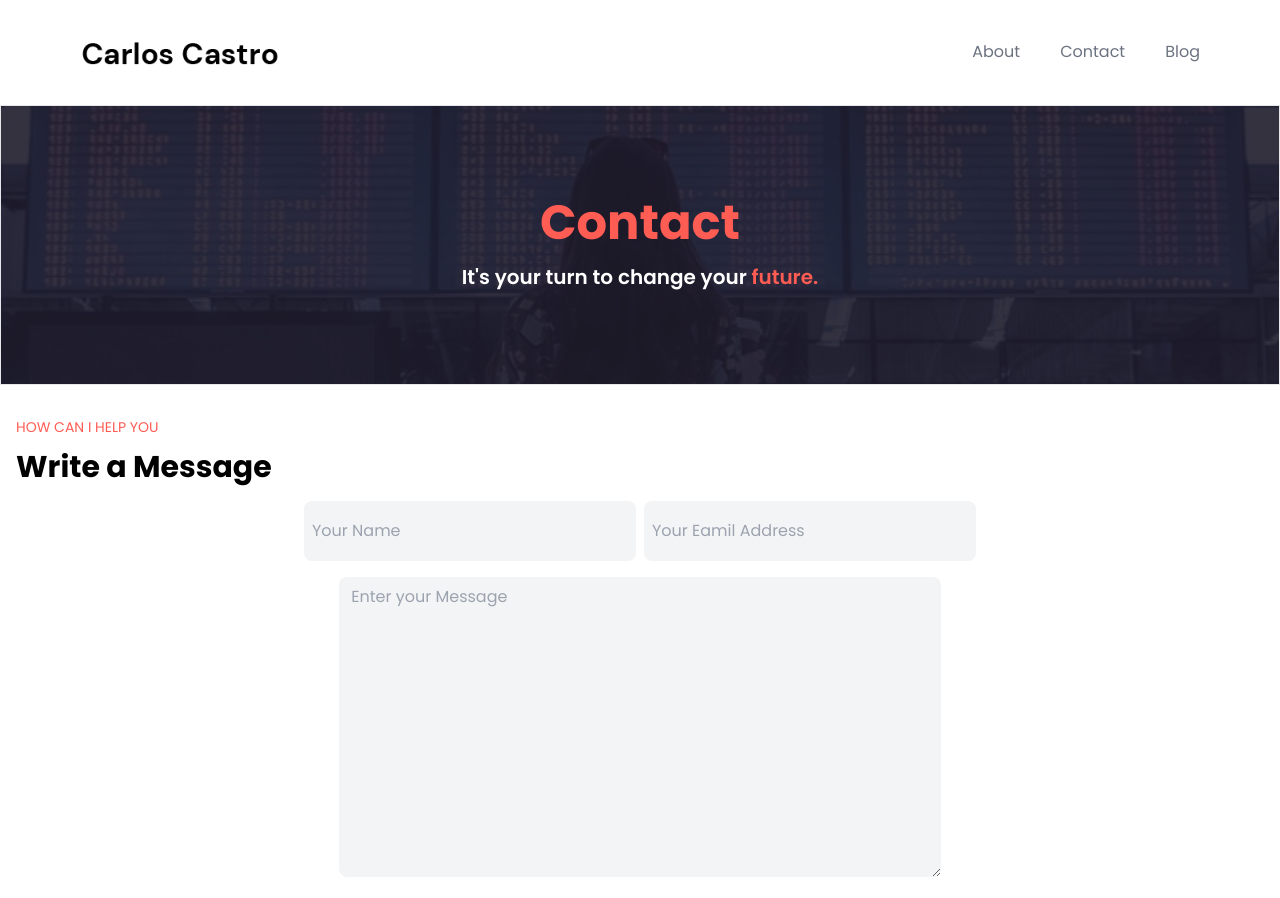
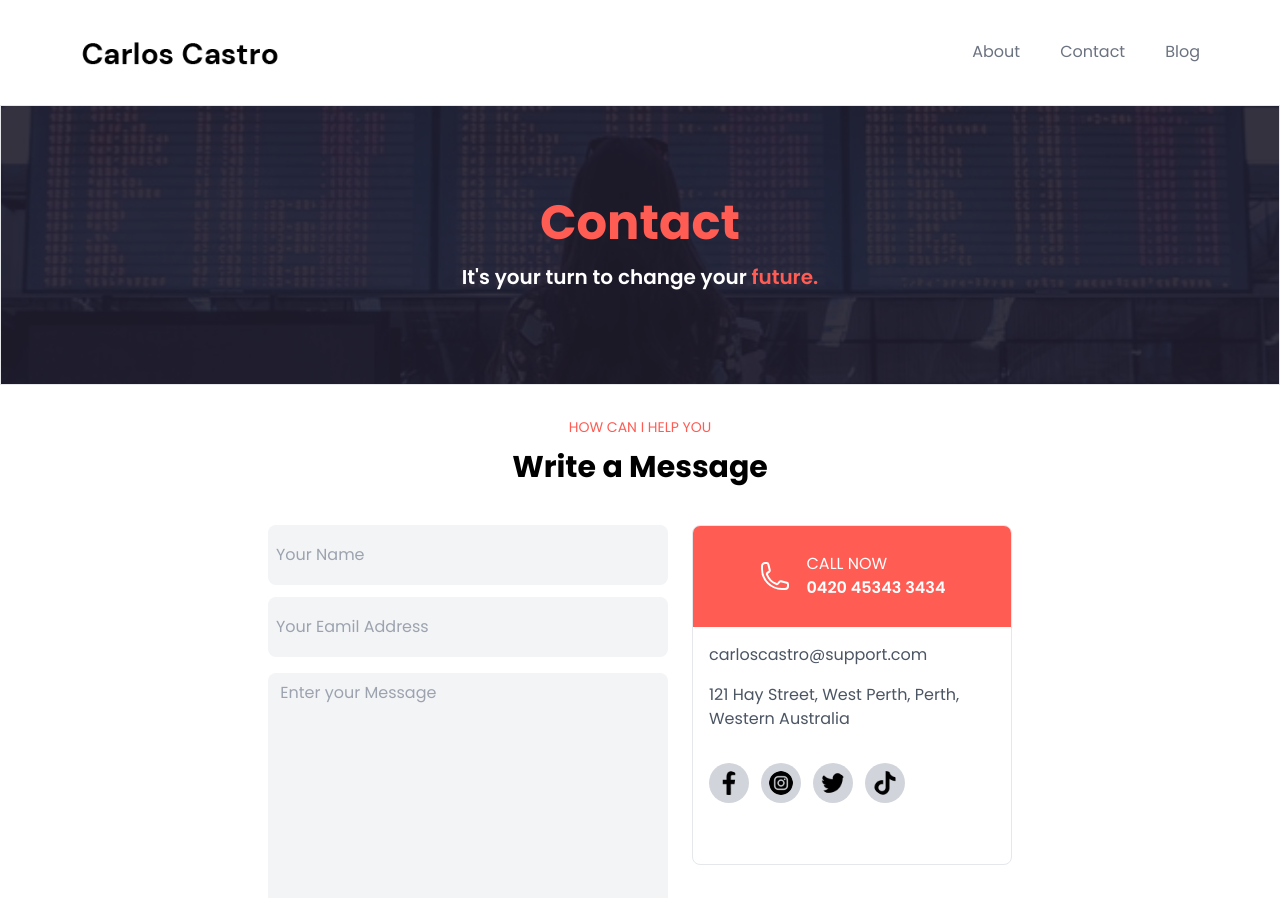
Before and after one commit to MingmaTenzing/carlosmigration, a Next.js app: page /contact in a window 1280 px wide. Shown: the top 898 px of the page. Built offline with nearby package versions, Linux system fonts and the light colour scheme.

Commit message:
form complete

```diff
--- a/src/app/contact/page.tsx
+++ b/src/app/contact/page.tsx
@@ -1,5 +1,12 @@
+"use client";
+
 import Image from "next/image";
 import bg from "../../../assests/Contact Background.jpg";
+import { PhoneIcon } from "@heroicons/react/24/outline";
+import fbicon from "../../../assests/facebook.png";
+import igicon from "../../../assests/ig.png";
+import twitterIcon from "../../../assests/twitter.png";
+import tiktokIcon from "../../../assests/tiktok.png";
 
 type Props = {};
 function Contact({}: Props) {
@@ -26,20 +33,24 @@ function Contact({}: Props) {
         <span className=" bg-[#201c2c] h-full w-full top-0  left-0 bg-opacity-90 absolute "></span>
       </div>
 
-      {/** CONTACT FORM */}
+
       <div className=" p-4 mt-4">
-        <div className=" space-y-3">
+        <div className=" md:text-center space-y-3">
           <p className=" text-sm font-semi uppercase text-orange">
             How Can i help you
           </p>
           <h2 className=" font-bold text-3xl"> Write a Message</h2>
         </div>
       </div>
-      <form className="  space-y-4  flex flex-col justify-center items-center ">
-        <div className=" md:flex md:space-y-0 md:space-x-2 space-y-3">
+
+      <div className=" mt-6 flex flex-col items-center space-y-10 md:flex-row md:space-y-0 md:justify-center md:space-x-6 md:items-start">
+        {/** FORM AND CONTACT DETAILS */}
+        <div>
+          <form className="  space-y-4  flex flex-col justify-center items-center  ">
+            <div className=" space-y-3">
               <div>
                 <input
-              className="  h-[60px]  p-2  min-w-[300px] outline-none bg-gray-100 rounded-lg "
+                  className="  h-[60px]  p-2  min-w-[300px] md:w-[400px] outline-none bg-gray-100 rounded-lg "
                   type="text"
                   required
                   placeholder="Your Name"
@@ -47,7 +58,7 @@ function Contact({}: Props) {
               </div>
               <div>
                 <input
-              className="  h-[60px] p-2   min-w-[300px] outline-none bg-gray-100 rounded-lg "
+                  className="  h-[60px] p-2   min-w-[300px] md:w-[400px] outline-none bg-gray-100 rounded-lg "
                   type="email"
                   required
                   placeholder="Your Eamil Address"
@@ -55,13 +66,68 @@ function Contact({}: Props) {
               </div>
             </div>
             <div>
-          <textarea placeholder=" Enter your Message" className=" p-2  md:w-[602px] bg-gray-100 outline-none   min-w-[300px] rounded-lg h-[300px]" />
+              <textarea
+                placeholder=" Enter your Message"
+                className=" p-2  bg-gray-100 outline-none   min-w-[300px] md:w-[400px] rounded-lg h-[300px]"
+              />
             </div>
             <button className=" font-semibold bg-orange text-white p-4 rounded-lg px-6 hover:scale-105 transition-all ease-linear duration-150 hover:shadow-lg ">
               Submit
             </button>
           </form>
         </div>
+
+        {/** CALL NOW SECTION WITH LOCATION AND DETAILS */}
+        <div className="">
+          <div className=" w-[320px] h-[340px]  rounded-lg overflow-hidden border">
+            <div className=" flex items-center space-x-4 justify-center h-[30%] bg-orange">
+              <PhoneIcon className=" w-8 text-white" />
+              <div className=" font-semi text-white">
+                <h2 className=" uppercase">Call Now</h2>
+                <p className=" font-semibold">0420 45343 3434</p>
+              </div>
+            </div>
+            <div className=" space-y-8 p-4 ">
+              <div className=" space-y-4 text-gray-600">
+                <p>carloscastro@support.com</p>
+                <p>121 Hay Street, West Perth, Perth, Western Australia</p>
+              </div>
+
+              <div className=" flex space-x-3">
+                <Image
+                  src={fbicon}
+                  alt="Socials Image"
+                  width={100}
+                  height={100}
+                  className="  w-10 rounded-full p-2  hover:invert hover:scale-105 transition-all ease-linear duration-200     bg-gray-300"
+                />
+                <Image
+                  src={igicon}
+                  alt="Socials Image"
+                  width={100}
+                  height={100}
+                  className=" w-10 rounded-full p-2  hover:invert hover:scale-105 transition-all ease-linear duration-200    bg-gray-300"
+                />
+                <Image
+                  src={twitterIcon}
+                  alt="Socials Image"
+                  width={100}
+                  height={100}
+                  className=" w-10 rounded-full p-2  hover:invert hover:scale-105 transition-all ease-linear duration-200    bg-gray-300"
+                />
+                <Image
+                  src={tiktokIcon}
+                  alt="Socials Image"
+                  width={100}
+                  height={100}
+                  className=" w-10 rounded-full p-2  hover:invert hover:scale-105 transition-all ease-linear duration-200    bg-gray-300"
+                />
+              </div>
+            </div>
+          </div>
+        </div>
+      </div>
+    </div>
   );
 }
 export default Contact;
```
Lines whose indentation alone changed are shown as unchanged.
